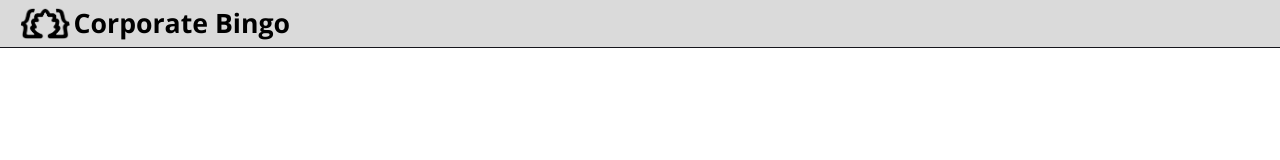
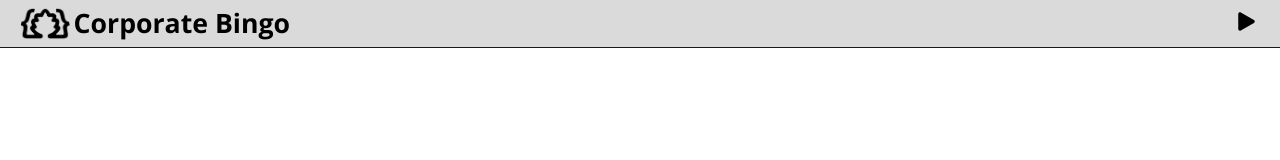
Before and after one commit to LocalNewsTV/corporate-bingo, a React (Vite) app: page / in a window 1280 px wide. Shown: the top 160 px of the page. Built offline with nearby package versions, Linux system fonts and the light colour scheme.

Commit message:
stub components, add state for settings toggle

```diff
--- a/src/App.tsx
+++ b/src/App.tsx
@@ -1,11 +1,19 @@
 import Header from './components/Header/Header'
 import '@fontsource/roboto';
 import '@fontsource-variable/open-sans';
+import { useState } from 'react';
 
 const App = () => {
+  const [viewSettings, setViewSettings] = useState<boolean>(false);
+  const settingsToggle = () => {
+    setViewSettings(oldState => !oldState);
+  }
   return (
     <>
-      <Header />
+      <Header
+        state={viewSettings}
+        stateToggle={settingsToggle}
+      />
     </>
   )
 }
--- a/src/components/Header/Header.style.ts
+++ b/src/components/Header/Header.style.ts
@@ -12,7 +12,13 @@ export const StyledHeader = styled.header`
   max-height: 35pt;
   padding-left: 1em;
   border-bottom: 1pt solid ${black};
-  h1 { font-size: 20pt; }
+  h1 {
+    font-size: 20pt;
+  }
+  button:last-child {
+    margin-left: auto;
+    margin-right: 2em;
+  }
 `;
 
 export const StyledImage = styled.img`
--- a/src/components/Header/Header.tsx
+++ b/src/components/Header/Header.tsx
@@ -1,10 +1,21 @@
 import { StyledHeader, StyledImage } from "./Header.style";
 import logo from '/LogoCropped.png';
+import SettingsButton from "../SettingsButton/SettingsButton";
+import { ReactNode } from "react";
 
-const Header = () => (
+type PropTypes = {
+  state: boolean;
+  stateToggle: () => void
+}
+
+const Header = ({ state, stateToggle }: PropTypes) => (
   <StyledHeader>
     <StyledImage src={logo} />
     <h1>Corporate Bingo</h1>
+    <SettingsButton
+      state={state}
+      stateToggle={stateToggle}
+    />
   </StyledHeader>
 )
 
--- /dev/null
+++ b/src/components/SettingsButton/SettingsButton.style.ts
@@ -0,0 +1,11 @@
+import styled from "@emotion/styled";
+
+export const StyledButton = styled.button`
+  border: none;
+  background: none;
+`;
+
+export const StyledImage = styled.img`
+  width: 25pt;
+  height: 25pt;
+`
--- /dev/null
+++ b/src/components/SettingsButton/SettingsButton.tsx
@@ -0,0 +1,19 @@
+import { StyledButton, StyledImage } from "./SettingsButton.style";
+import gear from '/gear.svg';
+import play from '/play.svg';
+
+type PropTypes = {
+  state: boolean;
+  stateToggle: () => void
+}
+
+const SettingsButton = ({ state, stateToggle }: PropTypes) => {
+
+  return (
+    <StyledButton onClick={stateToggle} >
+      <StyledImage src={state ? gear : play} />
+    </StyledButton>
+  )
+}
+
+export default SettingsButton;
```
Also changed, not shown: public/gear.svg (added), public/play.svg (added), src/components/views/Board/Board.style.ts (added), src/components/views/Board/Board.tsx (added), src/components/views/Setup/Setup.style.ts (added), src/components/views/Setup/Setup.tsx (added).
